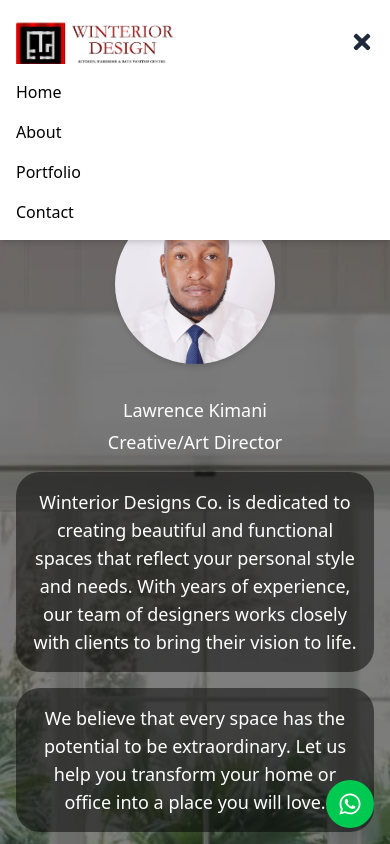
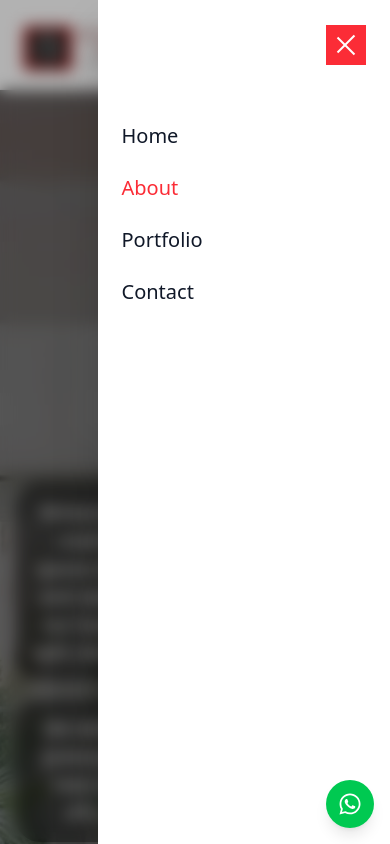
Before and after one commit to Lawrence137/winteriordesign-webapp, a React (Vite) app: page /about in a window 390 px wide. Both pictures are taken after a click on the button "Toggle menu". Shown: the top 844 px of the page. Built offline with nearby package versions, Linux system fonts and the light colour scheme.

Commit message:
updated hamburger menu

```diff
--- a/src/App.jsx
+++ b/src/App.jsx
@@ -2,7 +2,7 @@ import { Routes, Route } from 'react-router-dom'
 import { Analytics } from '@vercel/analytics/react';
 import './App.css';
 import './index.css';
-import Header from './components/Header';
+import Navigation from './components/Navigation';
 import Footer from './components/Footer';
 import WhatsappIcon from './components/WhatsappIcon';
 
@@ -17,7 +17,7 @@ import CategoryPortfolio from './pages/CategoryPortfolio';
 function App() {
   return (
     <div className="App">
-      <Header />
+      <Navigation />
       <main>
         <Routes>
           <Route path="/" element={<Home />} />
--- a/src/components/Hero.jsx
+++ b/src/components/Hero.jsx
@@ -2,6 +2,7 @@ import { useState, useEffect } from "react";
 import { FaArrowLeft, FaArrowRight } from "react-icons/fa";
 import { useSwipeable } from "react-swipeable";
 import { FaPhone, FaEnvelope, FaMapMarkerAlt } from "react-icons/fa";
+import Navigation from "./Navigation";
 
 const slides = [
   {
@@ -49,9 +50,11 @@ function Hero() {
 
   return (
     <>
+      <Navigation />
+
       <section
         id="home"
-        className="relative h-screen w-full overflow-hidden"
+        className="relative h-screen w-full overflow-hidden pt-[70px]"
         {...handlers}
       >
         {/* Slides Container */}
--- /dev/null
+++ b/src/components/MenuButton.jsx
@@ -0,0 +1,31 @@
+import { useState } from 'react';
+
+function MenuButton({ isOpen, onClick }) {
+  return (
+    <button
+      onClick={onClick}
+      className="bg-red-500 w-full h-full flex items-center justify-center"
+      aria-label="Toggle menu"
+    >
+      <div className="w-6 h-4 relative flex flex-col justify-between">
+        <span
+          className={`absolute top-0 w-full h-[2px] bg-white transform transition-all duration-300 ease-in-out ${
+            isOpen ? 'rotate-45 translate-y-[8px]' : ''
+          }`}
+        />
+        <span
+          className={`absolute top-1/2 -translate-y-1/2 w-full h-[2px] bg-white transition-all duration-300 ease-in-out ${
+            isOpen ? 'opacity-0 translate-x-2' : 'opacity-100'
+          }`}
+        />
+        <span
+          className={`absolute bottom-0 w-full h-[2px] bg-white transform transition-all duration-300 ease-in-out ${
+            isOpen ? '-rotate-45 -translate-y-[8px]' : ''
+          }`}
+        />
+      </div>
+    </button>
+  );
+}
+
+export default MenuButton;
--- /dev/null
+++ b/src/components/Navigation.jsx
@@ -0,0 +1,108 @@
+import { useState, useEffect } from 'react';
+import { Link, useLocation } from 'react-router-dom';
+import MenuButton from './MenuButton';
+
+function Navigation() {
+  const [isOpen, setIsOpen] = useState(false);
+  const location = useLocation();
+
+  const toggleMenu = () => {
+    setIsOpen(!isOpen);
+    document.body.style.overflow = isOpen ? 'auto' : 'hidden';
+  };
+
+  // Close menu on click outside
+  const handleBackdropClick = (e) => {
+    if (e.target === e.currentTarget) {
+      toggleMenu();
+    }
+  };
+
+  // Cleanup on unmount
+  useEffect(() => {
+    return () => {
+      document.body.style.overflow = 'auto';
+    };
+  }, []);
+
+  const menuItems = [
+    { path: '/', label: 'Home' },
+    { path: '/about', label: 'About' },
+    // { path: '/services', label: 'Services' },
+    { path: '/portfolio', label: 'Portfolio' },
+    { path: '/contact', label: 'Contact' }
+  ];
+
+  return (
+    <nav className="fixed top-0 left-0 right-0 z-50 bg-white">
+      <div className="flex items-center justify-between h-[90px] px-6 border-b border-gray-100">
+        {/* Logo */}
+        <Link to="/" className="flex items-center">
+          <img
+            src="/images/WinteriorLogo2.png"
+            alt="Winterior Design"
+            className="h-[50px] w-auto"
+          />
+        </Link>
+
+        {/* Desktop Menu */}
+        <div className="hidden md:flex items-center space-x-8">
+          {menuItems.map((item) => (
+            <Link
+              key={item.path}
+              to={item.path}
+              className={`text-base font-medium transition-colors duration-200 ${
+                location.pathname === item.path
+                ? 'text-red-500'
+                : 'text-gray-900 hover:text-red-500'
+              }`}
+            >
+              {item.label}
+            </Link>
+          ))}
+        </div>
+
+        {/* Mobile Menu Button */}
+        <div className="w-[40px] h-[40px] relative z-[60] md:hidden">
+          <MenuButton isOpen={isOpen} onClick={toggleMenu} />
+        </div>
+      </div>
+
+      {/* Backdrop */}
+      <div
+        onClick={handleBackdropClick}
+        className={`fixed inset-0 bg-black/30 backdrop-blur-sm transition-opacity duration-300 ease-in-out md:hidden ${
+          isOpen ? 'opacity-100' : 'opacity-0 pointer-events-none'
+        }`}
+      />
+
+      {/* Mobile Menu */}
+      <div
+        className={`fixed top-0 right-0 w-3/4 h-screen bg-white transform transition-transform duration-300 ease-in-out ${
+          isOpen ? 'translate-x-0' : 'translate-x-full'
+        } pt-[90px] z-[55] shadow-2xl md:hidden`}
+      >
+        <div className="px-6 py-8">
+          <div className="flex flex-col space-y-6">
+            {menuItems.map((item) => (
+              <Link
+                key={item.path}
+                to={item.path}
+                className={`text-xl font-medium transition-colors duration-200 ${
+                  location.pathname === item.path
+                  ? 'text-red-500'
+                  : 'text-gray-900 hover:text-red-500'
+                }`}
+                onClick={toggleMenu}
+              >
+                {item.label}
+              </Link>
+            ))}
+          </div>
+        </div>
+      </div>
+    </nav>
+  );
+}
+
+export default Navigation;
--- a/src/pages/About.jsx
+++ b/src/pages/About.jsx
@@ -2,7 +2,7 @@ import About from '../components/About';
 
 function AboutPage() {
   return (
-    <div className="pt-20">
+    <div className="mt-[90px]">
       <About />
     </div>
   );
--- a/src/pages/Contact.jsx
+++ b/src/pages/Contact.jsx
@@ -2,7 +2,7 @@ import Contact from '../components/Contact';
 
 function ContactPage() {
   return (
-    <div className="pt-20">
+    <div className="mt-[90px]">
       <Contact />
     </div>
   );
--- a/src/pages/Portfolio.jsx
+++ b/src/pages/Portfolio.jsx
@@ -2,7 +2,7 @@ import Portfolio from '../components/Portfolio';
 
 function PortfolioPage() {
   return (
-    <div className="pt-20">
+    <div className="mt-[90px]">
       <Portfolio />
     </div>
   );
```
